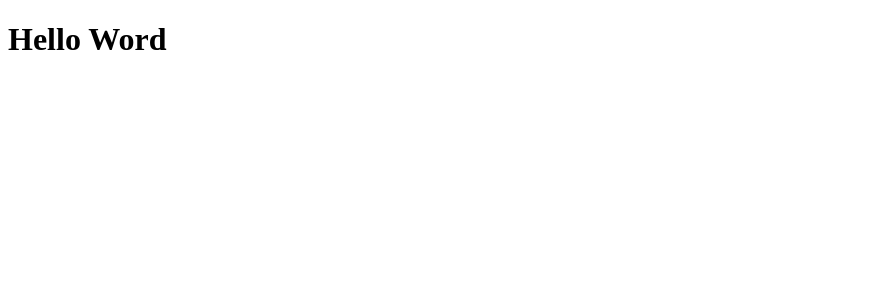
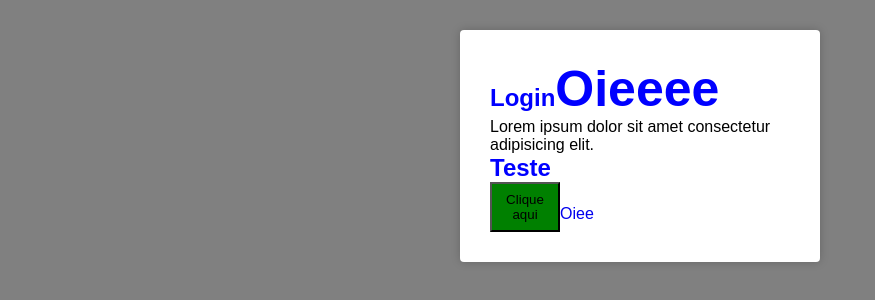
Before and after one commit to GuilhermeHenrii/React-Base, a React (Create React App) app: page / in a window 1280 px wide. Shown: the top 300 px of the page, without its empty margins (0-875 px from the left). Built offline with nearby package versions, Linux system fonts and the light colour scheme.

Commit message:
styled-components

```diff
--- a/package.json
+++ b/package.json
@@ -9,6 +9,7 @@
     "react": "^18.2.0",
     "react-dom": "^18.2.0",
     "react-scripts": "5.0.1",
+    "styled-components": "^6.1.0",
     "web-vitals": "^2.1.4"
   },
   "scripts": {
--- a/src/App.js
+++ b/src/App.js
@@ -1,7 +1,14 @@
 import React from 'react';
+import Login from './pages/login'; // não precisa chamar explicitamente o index
+import GlobalStyles from './styles/GlobalStyles'; // todos os componentes react começam com letras maiusculas
 
 function App() {
-  return <h1>Hello Word</h1>;
+  return (
+    <>
+      <Login />
+      <GlobalStyles />
+    </>
+  );
 }
 
 export default App;
--- /dev/null
+++ b/src/pages/login/index.js
@@ -0,0 +1,20 @@
+import React from 'react';
+import { Title, Button } from './styled';
+import { Container } from '../../styles/GlobalStyles';
+
+export default function Login() {
+  return (
+    <Container>
+      <Title isRed={false}>
+        Login
+        <small>Oieeee</small>
+      </Title>
+      <p>Lorem ipsum dolor sit amet consectetur adipisicing elit.</p>
+      <Title>Teste</Title>
+
+      <Button>Clique aqui</Button>
+
+      <a href="teste">Oiee</a>
+    </Container> // React.Fragment
+  );
+}
--- /dev/null
+++ b/src/pages/login/styled.js
@@ -0,0 +1,19 @@
+import styled from 'styled-components';
+
+export const Title = styled.h1`
+  color: ${(props) =>
+    props.isRed
+      ? 'red'
+      : 'blue'}; // se a propriedade isRed for true retorna a cor red, se não, a cor azul
+
+  small {
+    font-size: 50px;
+  }
+`;
+
+export const Button = styled.button`
+  background-color: green;
+  color: black;
+  width: 70px;
+  height: 50px;
+`;
--- /dev/null
+++ b/src/styles/GlobalStyles.js
@@ -0,0 +1,41 @@
+import styled, { createGlobalStyle } from 'styled-components';
+// estilo global da aplicação
+
+export default createGlobalStyle`
+  *{
+    margin: 0;
+    padding: 0;
+    outline: none;
+    box-sizing: border-box;
+  }
+
+  body {
+    font-family: sans-serif;
+    background-color: gray;
+  }
+
+  html, body, #root {
+    height: 100%;
+  }
+
+  button {
+    cursor: pointer;
+  }
+
+  a {
+    text-decoration: none;
+  }
+
+  ul{
+    list-style: none;
+  }
+`;
+
+export const Container = styled.section`
+  max-width: 360px;
+  background: #fff;
+  margin: 30px auto;
+  padding: 30px;
+  border-radius: 4px;
+  box-shadow: 0 0 10px rgba(0, 0, 0, 0.2);
+`;
```
Also changed, not shown: 1 other file (tests, documents, lock files or other folders).
